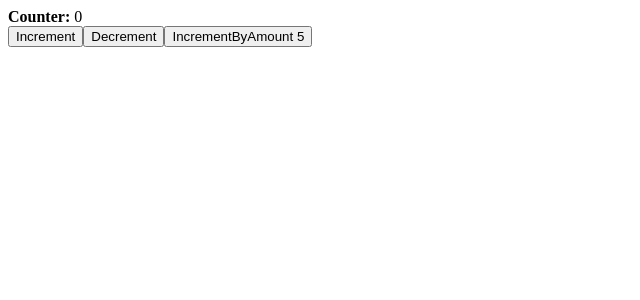
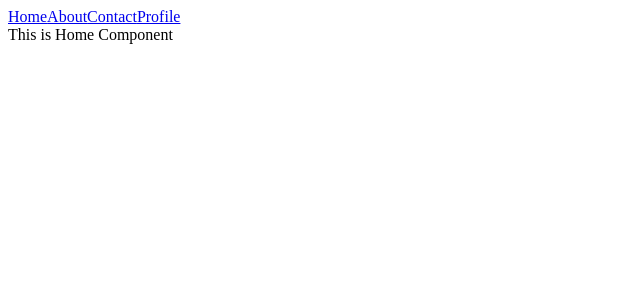
Before and after one commit to ritesh31/complete_react_tutorial, a React app: page / in a window 1280 px wide. Shown: the top 300 px of the page, without its empty margins (0-640 px from the left). Built offline with nearby package versions, Linux system fonts and the light colour scheme.

Commit message:
All about React Router version 6.

```diff
--- a/package.json
+++ b/package.json
@@ -14,7 +14,8 @@
     "@reduxjs/toolkit": "^1.9.7",
     "react": "^18.2.0",
     "react-dom": "^18.2.0",
-    "react-redux": "^8.1.3"
+    "react-redux": "^8.1.3",
+    "react-router-dom": "^6.20.0"
   },
   "devDependencies": {
     "@babel/core": "^7.23.3",
--- a/src/App.js
+++ b/src/App.js
@@ -1,39 +1,46 @@
-import React, { Suspense, lazy, useMemo, useRef, useState } from "react";
-import { useSelector, useDispatch } from "react-redux";
-import { increment, decrement, incrementByAmount } from "./reducers/counterSlice";
-import Button from "./Button";
-// import Text from "./Text";
-import Timer from "./Timer";
-import ButtonWithTooltip from "./ButtonWithTooltip";
-import Input from "./Input";
-import Child from "./Child";
-import PrintTable from "./PrintTable";
-import ThemeContext from "./Context";
-import Form from "./Form";
-import { createPortal } from "react-dom";
-import Modal from "./Modal";
+import React from "react";
+import { Routes, Route, Link, useParams } from "react-router-dom";
 
-const Text = lazy(() => delayForDemo(import("./Text")));
+const Home = () => {
+  return <div>This is Home Component</div>;
+};
 
-function delayForDemo(promise) {
-  return new Promise((resolve) => {
-    setTimeout(resolve, 2000);
-  }).then(() => promise);
-}
+const About = () => {
+  return <div>This is About Component</div>;
+};
+
+const Contact = () => {
+  return <div>This is Contact Component</div>;
+};
+
+const Profile = () => {
+  const { userName } = useParams();
+  return <div>This is Profile:{userName}</div>;
+};
 
 const App = () => {
-  const count = useSelector((state) => state.counter.counterValue);
-  const dispatch = useDispatch();
-
   return (
     <>
-      <strong>Counter: </strong>
-      {count}
       <div>
-        <button onClick={() => dispatch(increment())}>Increment</button>
-        <button onClick={() => dispatch(decrement())}>Decrement</button>
-        <button onClick={() => dispatch(incrementByAmount(5))}>IncrementByAmount 5</button>
+        <Link to="/" className="mr-3">
+          Home
+        </Link>
+        <Link to="/about" className="mr-3">
+          About
+        </Link>
+        <Link to="/contact" className="mr-3">
+          Contact
+        </Link>
+        <Link to="/profile/ritesh" className="mr-3">
+          Profile
+        </Link>
       </div>
+      <Routes>
+        <Route path="/" element={<Home />}></Route>
+        <Route path="/about" element={<About />}></Route>
+        <Route path="/contact" element={<Contact />}></Route>
+        <Route path="/profile/:userName" element={<Profile />}></Route>
+      </Routes>
     </>
   );
 };
--- a/src/index.js
+++ b/src/index.js
@@ -11,6 +11,7 @@
 // JSX converted into React element using babel
 // Ex. <div>Sample<div>  ->  const div = React.createElement("div", {}, "Sample");
 import React from "react";
+import { BrowserRouter } from "react-router-dom";
 import { createRoot } from "react-dom/client";
 import { store } from "./store";
 import { Provider } from "react-redux";
@@ -19,7 +20,9 @@ import App from "./App";
 
 const root = createRoot(document.getElementById("root"));
 root.render(
-  <Provider store={store}>
-    <App />
-  </Provider>
+  <BrowserRouter>
+    <Provider store={store}>
+      <App />
+    </Provider>
+  </BrowserRouter>
 );
--- a/src/styles.css
+++ b/src/styles.css
@@ -4,3 +4,7 @@
   border-radius: 4px;
   padding: 4px;
 }
+
+mr-3 {
+  margin-right: 3rem;
+}
--- a/webpack.config.js
+++ b/webpack.config.js
@@ -13,6 +13,7 @@ module.exports = {
   ],
   devServer: {
     port: 3030, // you can change the port
+    historyApiFallback: true,
   },
   module: {
     rules: [
```
Also changed, not shown: 1 other file (tests, documents, lock files or other folders).
